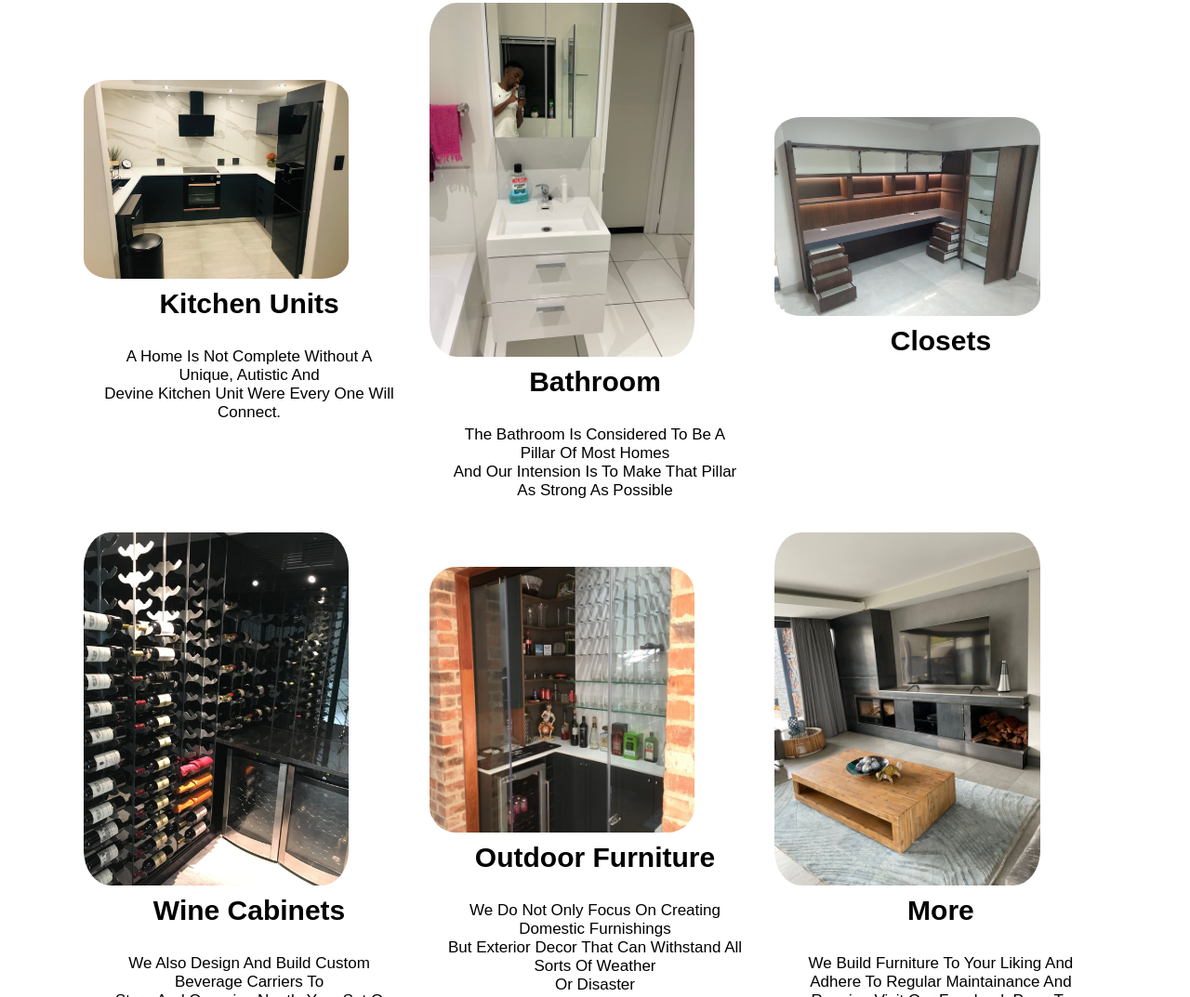
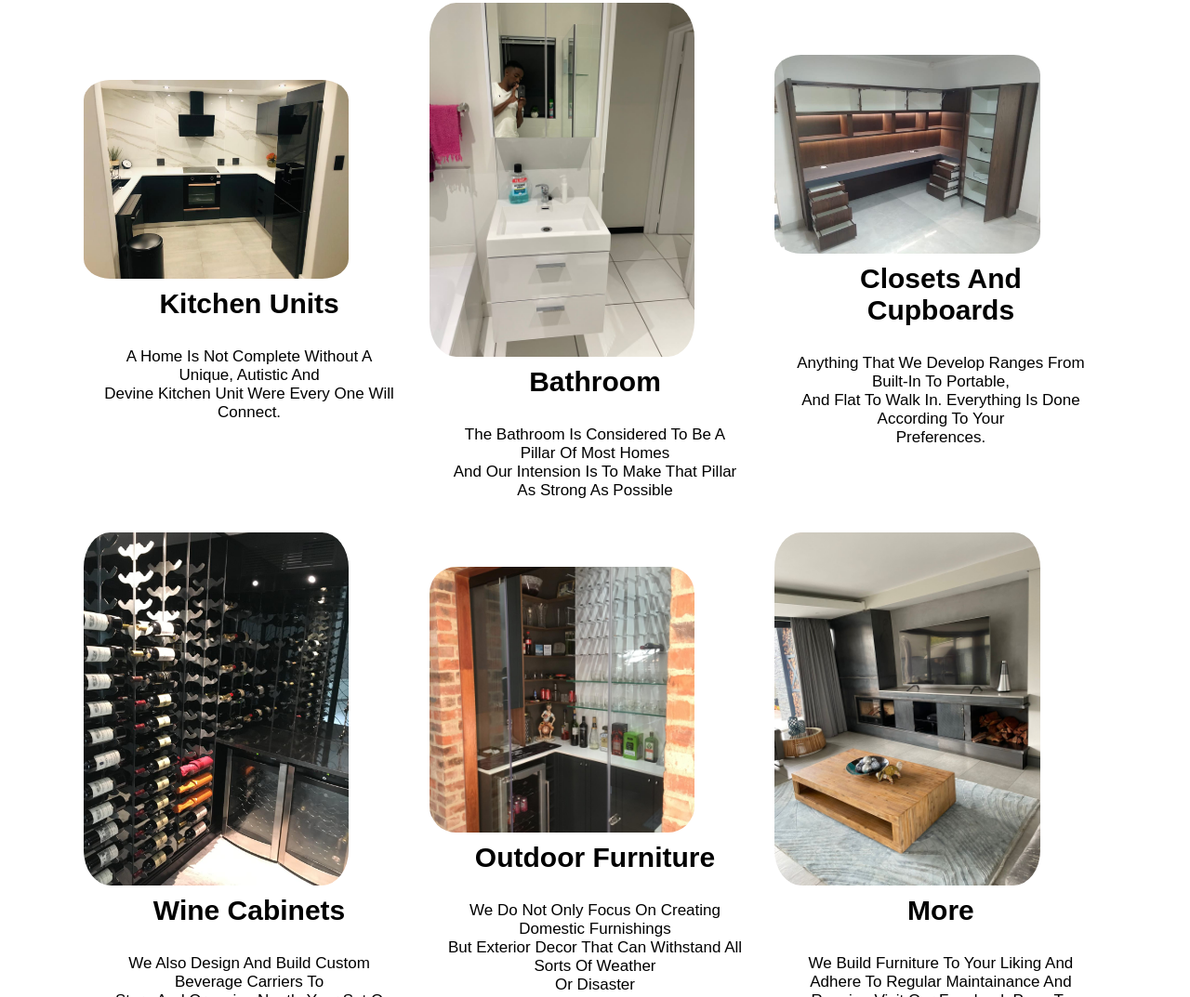
Before and after one commit to tloubarekuprojects/tloubarekuprojects.github.io, a plain HTML site: page index.html in a window 1280 px wide. Shown: the part 902-1975 px from the top of the page at 93% size. Drawn offline with Linux system fonts and the light colour scheme.

Commit message:
Update index.html

```diff
--- a/index.html
+++ b/index.html
@@ -67,8 +67,11 @@
         </div>
         <div class="inner-award">
             <img id="showCase" src="img/PREV15.jpeg" alt="">
-            <h2>Closets</h2>
-            <p></p>
+            <h2>Closets And Cupboards</h2>
+            <p> Anything that we develop ranges from built-in to portable,<br>
+                and flat to walk in. Everything is done according to your <br>
+                preferences.
+            </p>
 
         </div>
 
```
